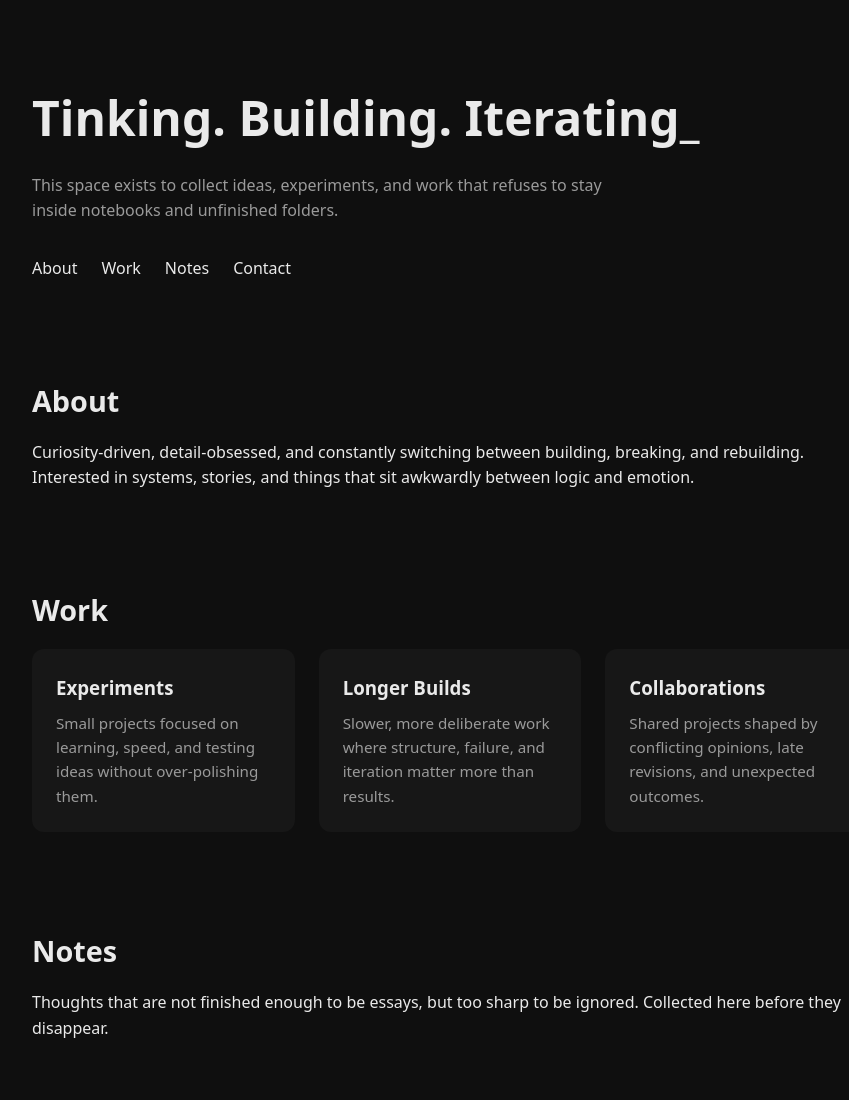
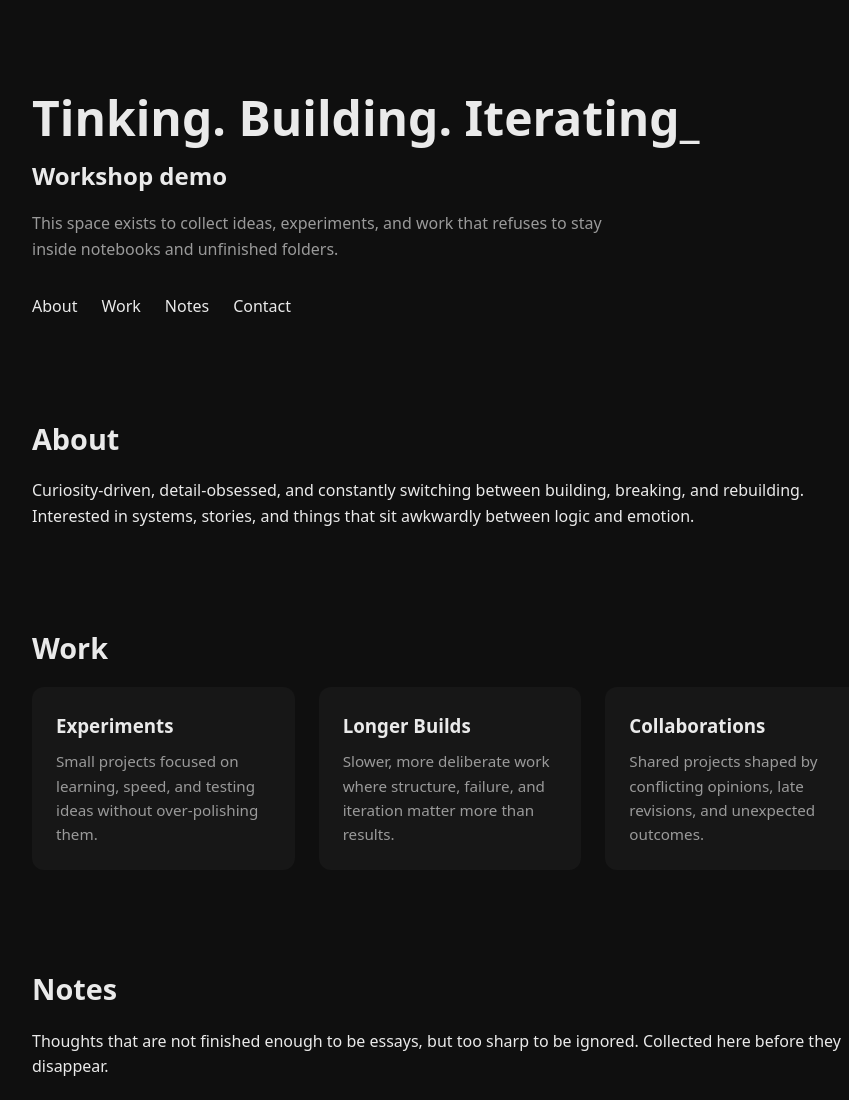
Before and after one commit to Yash-Khadepau/personalWebsite, a plain HTML site: page index.html in a window 1280 px wide. Shown: the top 1100 px of the page, without its empty margins (190-1039 px from the left). Drawn offline with Linux system fonts and the light colour scheme.

Commit message:
feat: changed heading

```diff
--- a/index.html
+++ b/index.html
@@ -13,6 +13,7 @@
     <h1>
       Tinking. Building. Iterating<span class="cursor">_</span>
     </h1>
+    <h2>Workshop demo</h2>
     <p>
       This space exists to collect ideas, experiments, and work that refuses to stay
       inside notebooks and unfinished folders.
```
